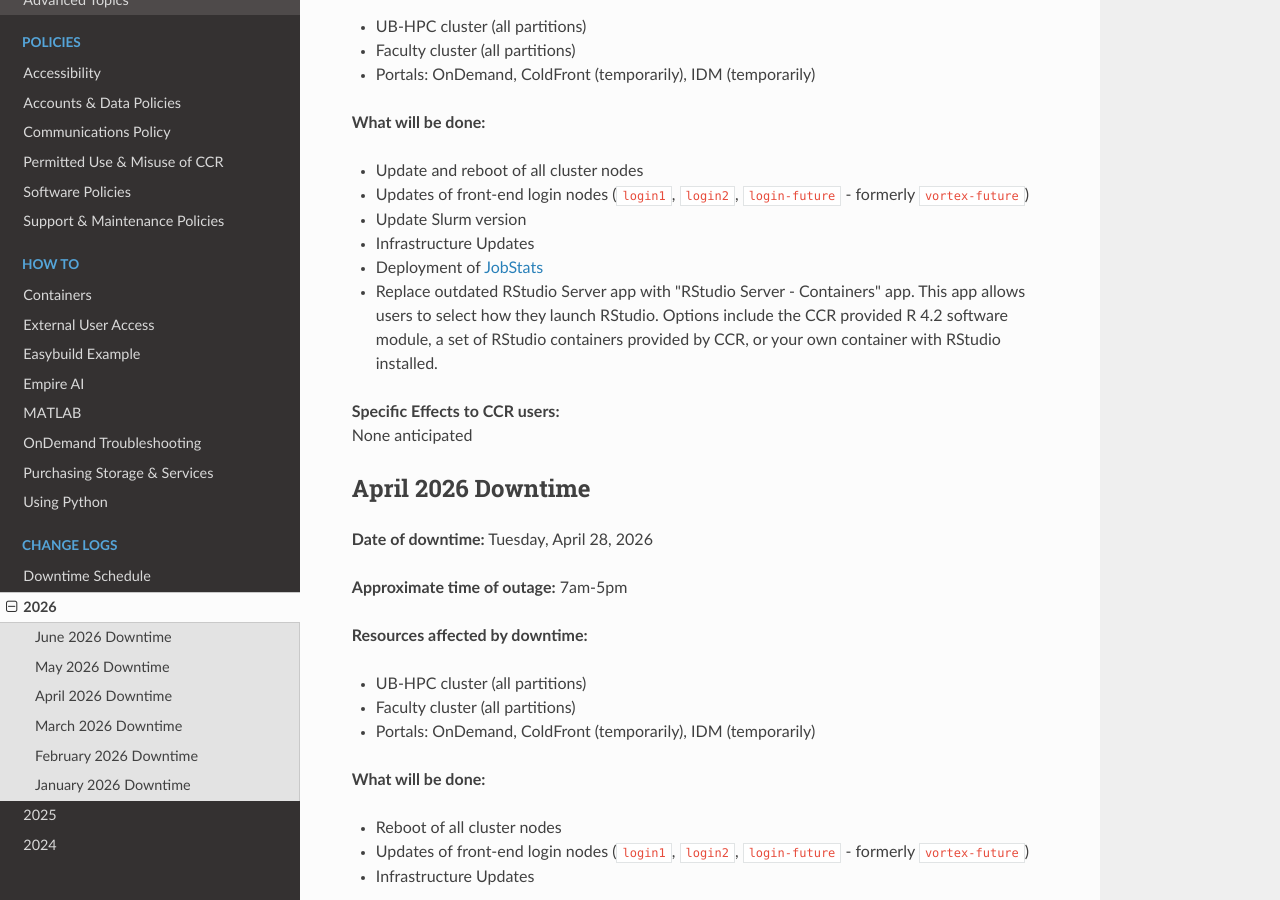
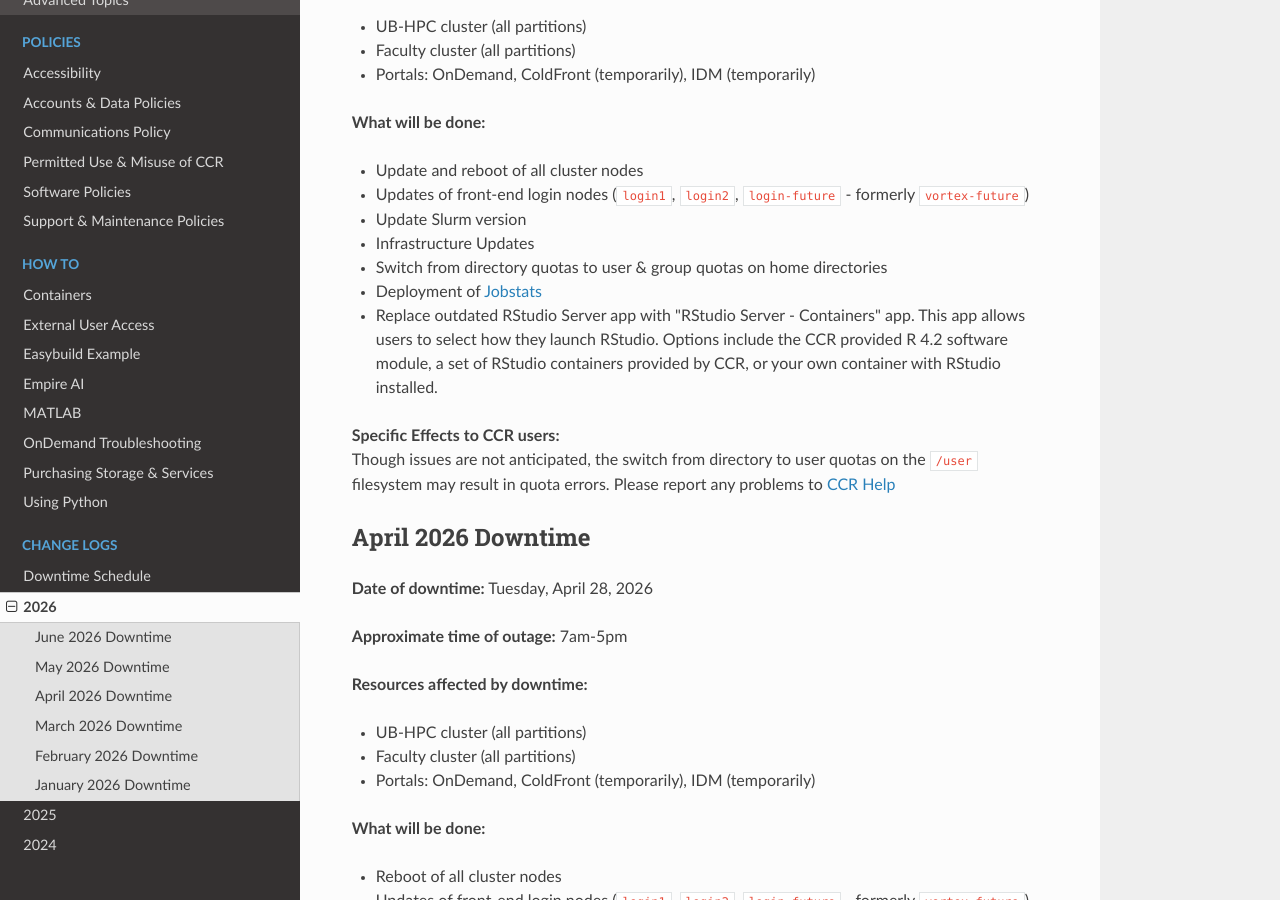
Before and after one commit to ubccr/ccrdocs, an MkDocs documentation site: the page built from pages/changelogs/2026.md, in a window 1280 px wide and 900 px high, scrolled down 954 px. Built offline with MkDocs 1.6.1, drawn with Linux system fonts in a browser that asks for light colours; nearby versions of some CDN libraries.

Commit message:
additional info on downtime

```diff
--- a/pages/changelogs/2026.md
+++ b/pages/changelogs/2026.md
@@ -43,11 +43,12 @@ None anticipated
  - Updates of front-end login nodes (`login1`, `login2`, `login-future` - formerly `vortex-future`)
  - Update Slurm version
  - Infrastructure Updates
- - Deployment of [JobStats](https://github.com/PrincetonUniversity/jobstats)
+ - Switch from directory quotas to user & group quotas on home directories
+ - Deployment of [Jobstats](../hpc/jobs/#jobstats-usage-reporting)
  - Replace outdated RStudio Server app with "RStudio Server - Containers" app.  This app allows users to select how they launch RStudio.  Options include the CCR provided R 4.2 software module, a set of RStudio containers provided by CCR, or your own container with RStudio installed.
 
 **Specific Effects to CCR users:**
-None anticipated
+Though issues are not anticipated, the switch from directory to user quotas on the `/user` filesystem may result in quota errors.  Please report any problems to [CCR Help](../help.md)
 
 ## April 2026 Downtime
 
```
